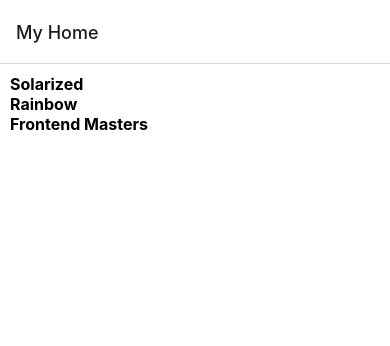
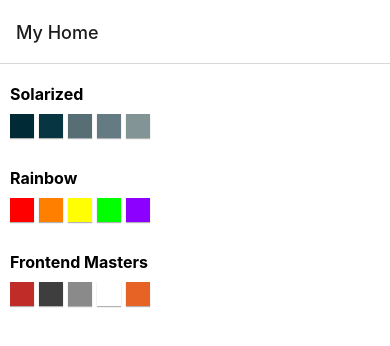
Before and after one commit to Samsegun/the-native-way, a React Native app: screen /Home in a window 390 px wide. Shown: the top 346 px of the page. Built offline with nearby package versions, Linux system fonts and the light colour scheme.

Commit message:
working app (preview)

```diff
--- a/components/PalettePreview.js
+++ b/components/PalettePreview.js
@@ -7,26 +7,29 @@
   StyleSheet,
 } from 'react-native';
 
-const PalettePreview = ({ palette, onPress }) => {
+const PalettePreview = ({ palette, handlePress }) => {
   return (
-    <TouchableOpacity onPress={onPress}>
+    <TouchableOpacity style={styles.container} onPress={handlePress}>
       <Text style={styles.heading}>{palette.paletteName}</Text>
 
-      {/* <FlatList
+      <FlatList
         horizontal
-        data={palette.slice(0, 5)}
+        data={palette.colors.slice(0, 5)}
         renderItem={({ item }) => (
           <View
             style={[styles.colorBox, { backgroundColor: item.hexCode }]}
           ></View>
         )}
         keyExtractor={(item) => item.hexCode}
-      /> */}
+      />
     </TouchableOpacity>
   );
 };
 
 const styles = StyleSheet.create({
+  container: {
+    marginVertical: 10,
+  },
   heading: {
     fontWeight: 'bold',
     fontSize: 16,
@@ -36,6 +39,11 @@
     height: 24,
     marginRight: 5,
     marginVertical: 10,
+    shadowColor: '#000',
+    shadowOffset: { width: 0, height: 1 },
+    shadowOpacity: 0.3,
+    shadowRadius: 1,
+    elevation: 3,
   },
 });
 
--- a/screens/Home.js
+++ b/screens/Home.js
@@ -127,7 +127,7 @@
         renderItem={({ item }) => {
           return (
             <PalettePreview
-              onPress={() => navigation.navigate('ColorPalette', item)}
+              handlePress={() => navigation.navigate('ColorPalette', item)}
               palette={item}
             />
           );
```
